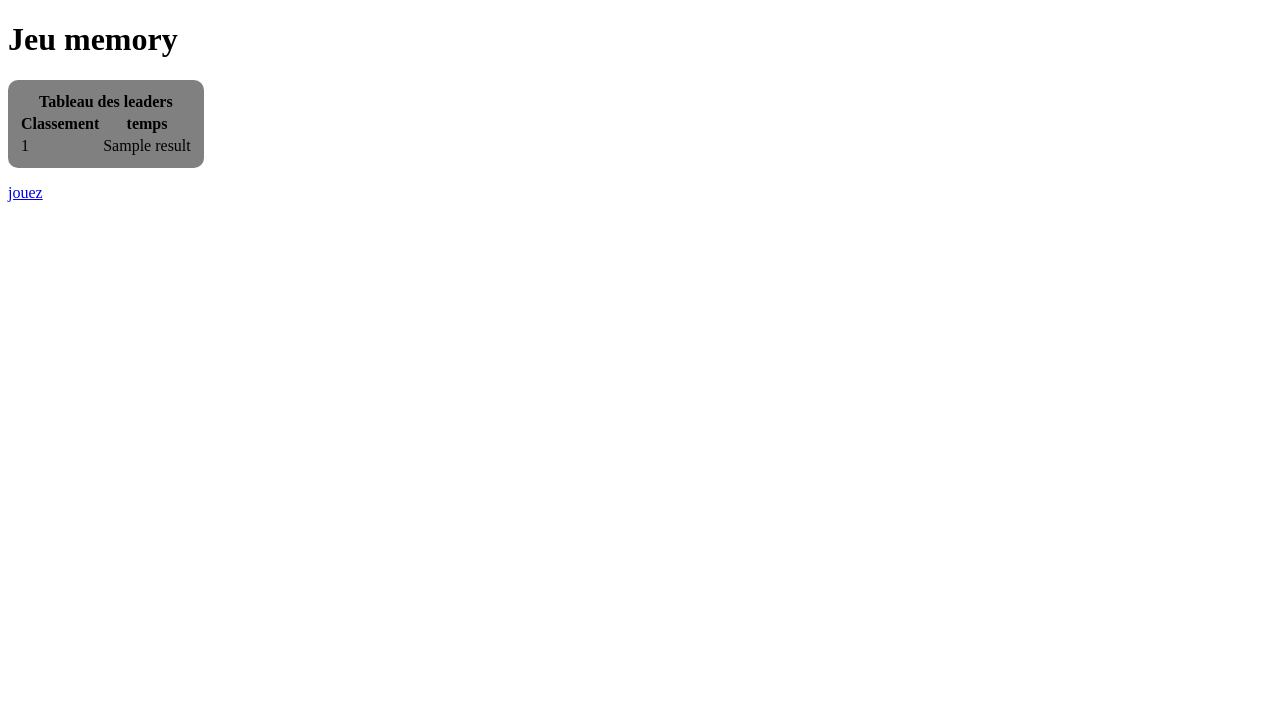
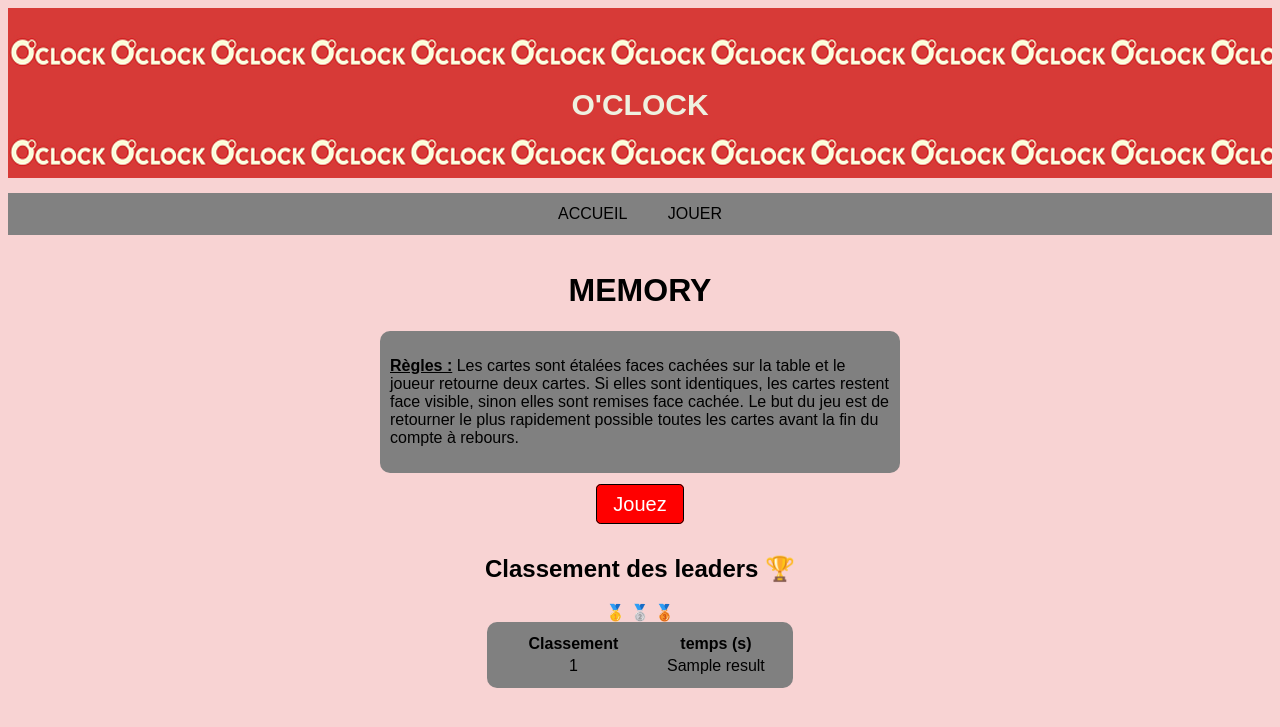
Before and after one commit to CamileGhastine/Memory-O-Clock, a PHP site: template src/view/game/home.php in a window 1280 px wide. Shown: the top 727 px of the page. Run offline with PHP 8.4, Linux system fonts and the light colour scheme; the template is opened without the code that fills it: most values are stand-ins (such as "Sample title", 1, 10 or a date in 2020).

Commit message:
front homepage

```diff
--- a/public/css/style.css
+++ b/public/css/style.css
@@ -1,7 +1,73 @@
-table {
+body {
+  font-family: 'Arial', sans-serif;
+  background-color: #f8d3d3;
+}
+
+header {
+  max-width: 100%;
+  margin: 0 auto;
+  background: url("../img/0.png") repeat;
+  padding: 10px;
+  height: 150px;
+}
+
+header h2 {
+  text-transform: uppercase;
+  text-align: center;
+  color: rgb(238, 241, 224);
+  font-size: 30px;
+  padding-top: 45px;
+}
+
+.main_menu {
+  padding: 5px 0 5px 0;
+  text-align: center;
+  line-height: 32px;
+  background-color: #818181;
+}
+
+ul.main_menu {
+  margin-top: 15px;
+}
+
+.main_menu li {
+  display: inline;
+  padding: 0 10px 0 10px;
+  font-size: 16px;
+}
+
+.main_menu a {
+  text-decoration: none;
+  color: black;
+  text-transform: uppercase;
+  padding: 8px;
+  font-variant: small-caps;
+}
+
+.main_menu a:hover {
+  color: red
+}
+
+#wrapper {
+  display: flex;
+  flex-direction: column;
+  align-items: center;
+}
+
+h1 {
+  text-transform: uppercase;
+}
+
+.frame {
   background-color: gray;
   padding: 10px;
   border-radius: 10px;
+  max-width: 500px;
+}
+
+#rules {
+  text-decoration: underline;
+  font-weight: bold;
 }
 
 img {
@@ -9,7 +75,6 @@ img {
     border-radius: 10px;
     margin: 5px;
     width: 100px;
-
 }
 
 progress {
@@ -20,3 +85,36 @@ progress {
   color: red;
   font-weight: bold;
 }
+
+.btn {
+  color: #FFFFFF;
+  background-color: red;
+  text-decoration: none;
+  padding: .5rem 1rem;
+  font-size: 1.25rem;
+  line-height: 1.5;
+  border: 1px solid black;
+  border-radius: .3rem;
+}
+
+.btn:hover {
+  background-color: rgb(194, 56, 56);
+  width: 102%;
+  height: 102%;
+}
+
+.btn:focus {
+  background-color: rgb(192, 93, 93);
+}
+
+table {
+  text-align: center;
+  background-color: gray;
+  padding: 10px;
+  border-radius: 10px;
+}
+
+th {
+  padding-left: 30px;
+  padding-right: 30px
+}
--- a/public/js/script.js
+++ b/public/js/script.js
@@ -2,7 +2,7 @@
 const divProgressBar = document.getElementById('progressBar');
 const divTimer = document.getElementById('timer');
 
-const numberOfSymbols = 14
+const numberOfSymbols = 2
 const numberOfColumns = 7
 
 const initialTimer = 120
--- a/src/Controller/GameController.php
+++ b/src/Controller/GameController.php
@@ -38,12 +38,12 @@ class GameController extends AbstractController
             'ranking' => $this->isTopTen($game->getResult())
         ];
 
-        require dirname(__DIR__) . '/view/game/result.php';
+        require dirname(__DIR__) . '/view/game/ajax/result.php';
     }
 
     private function isTopTen(float $result)
     {
-        $game = $this->GameRepository->findTenth()[0];
+        $game = $this->GameRepository->findTenth(10)[0];
 
         return $result <= $game->getResult();
     }
--- a/src/model/GameRepository.php
+++ b/src/model/GameRepository.php
@@ -27,9 +27,9 @@ class GameRepository extends AbstractRepository
         return $games;
     }
 
-    public function findTenth()
+    public function findTenth($limit)
     {
-        $sql = 'SELECT result FROM game ORDER BY result ASC LIMIT 3,4';
+        $sql = 'SELECT result FROM game ORDER BY result ASC LIMIT ' . ($limit - 1) . ', ' . $limit;
         $request = $this->db->query($sql);
         $request->setFetchMode(PDO::FETCH_CLASS, Game::class);
 
@@ -43,7 +43,7 @@ class GameRepository extends AbstractRepository
     public function add(Game $game)
     {
         $sql = 'INSERT INTO game(result) VALUES (:result)';
-        $request= $this->db->prepare($sql);
+        $request = $this->db->prepare($sql);
         $request->execute([
             'result' => $game->getResult()
         ]);
--- a/src/view/base.php
+++ b/src/view/base.php
@@ -11,9 +11,11 @@
 
 <body>
 
-    <h1>Jeu memory</h1>
+    <?php require 'shared/_header.php'; ?>
+    <?php require 'shared/_nav.php'; ?>
 
-    <div>
+    <div id="wrapper">
+        <h1>Memory</h1>
         <?= $content ?>
     </div>
 
--- a/src/view/game/home.php
+++ b/src/view/game/home.php
@@ -1,13 +1,24 @@
+<div class="frame">
+
+    <p><span id="rules">Règles :</span> Les cartes sont étalées faces cachées sur la table et le joueur retourne deux cartes.
+        Si elles sont identiques, les cartes restent face visible, sinon elles sont remises face cachée.
+        Le but du jeu est de retourner le plus rapidement possible toutes les cartes avant la fin du compte à rebours.
+    </p>
+</div>
+
+<p>
+    <a role="button" class="btn" href="?page=game">Jouez</a>
+</p>
+
+<h2>Classement des leaders &#127942;</h2>
 <table>
     <thead>
         <tr>
-            <th colspan="3">Tableau des leaders</th>
-        </tr>
-        <tr>
             <th>Classement</th>
-            <th>temps</th>
+            <th>temps (s)</th>
         </tr>
     </thead>
+    &#129351; &#129352; &#x1F949;
     <tbody>
         <?php
         foreach ($games as $rank => $game) {
@@ -21,6 +32,3 @@
         ?>
     </tbody>
 </table>
-
-
-<p><a href="?page=game">jouez</a></p>
--- /dev/null
+++ b/src/view/shared/_header.php
@@ -0,0 +1,3 @@
+<header>
+    <h2>O'Clock</h2>
+</header>
--- /dev/null
+++ b/src/view/shared/_nav.php
@@ -0,0 +1,6 @@
+<nav>
+    <ul class="main_menu">
+        <li><a href="?page=home">Accueil</a></li>
+        <li><a href="?page=game">Jouer</a></li>
+    </ul>
+</nav>
```
Also changed, not shown: public/js/script2.js (deleted, +0 -77 lines), src/view/game/ajax/result.php (renamed from src/view/game/result.php).
